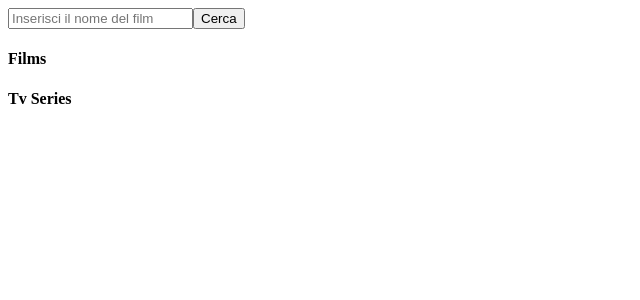
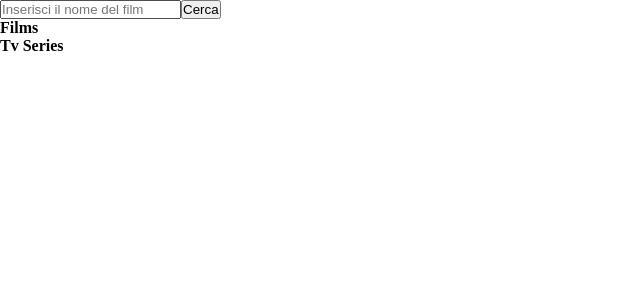
Before and after one commit to EttoreBarcella/vue-boolflix, a Vue app: page / in a window 1280 px wide. Shown: the top 300 px of the page, without its empty margins (0-640 px from the left). Built offline with nearby package versions, Linux system fonts and the light colour scheme.

Commit message:
added global scss

```diff
--- a/src/App.vue
+++ b/src/App.vue
@@ -19,5 +19,5 @@ export default {
 </script>
 
 <style lang="scss">
-
+@import './assets/style/global.scss'
 </style>
--- /dev/null
+++ b/src/assets/Style/Global-Parts/_reset.scss
@@ -0,0 +1,7 @@
+// RESET
+
+*{
+    margin: 0;
+    padding: 0;
+    box-sizing: border-box;
+}
--- /dev/null
+++ b/src/assets/Style/global.scss
@@ -0,0 +1 @@
+@import './Global-Parts/reset';
```
